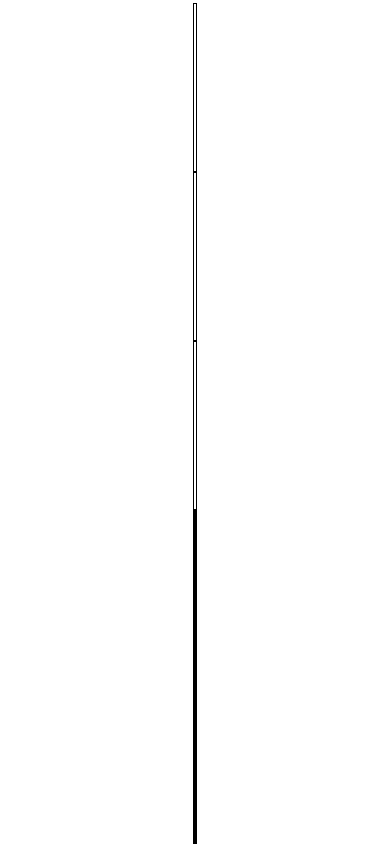
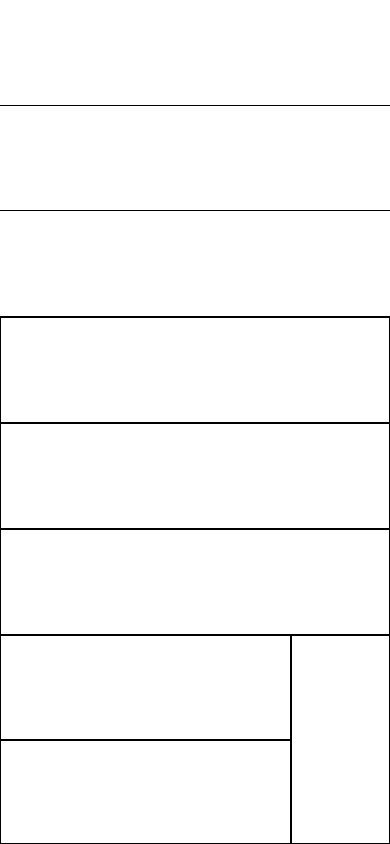
Before and after one commit to Katakuranatsumi/React-RPNCalc, a React Native app: screen / in a window 390 px wide. Built offline with nearby package versions, Linux system fonts and the light colour scheme.

Commit message:
2018年1月24日 基本となるViewの構築

```diff
--- a/App.js
+++ b/App.js
@@ -1,12 +1,14 @@
 import React from 'react';
 import { StyleSheet, Text, View, Platform, StatusBar } from 'react-native';
+
+const STATUSBAR_HEIGHT = Platform.OS == 'ios' ? 20 : StatusBar.currentHeight;
 
 export default class App extends React.Component {
   render() {
     return (
       <View style={styles.container}>
         {/* 結果を表示するView */}
-        <View style={styles.result}>
+        <View style={styles.results}>
         <View style={styles.resultLine}></View>
         <View style={styles.resultLine}></View>
         <View style={styles.resultLine}></View>
@@ -33,8 +35,7 @@ const styles = StyleSheet.create({
   container: {
    flex: 1,
    backgroundColor: '#fff',
-   alignItems: 'center',
-   justifyContent: 'center',
+   paddingTop: STATUSBAR_HEIGHT,
   },
 // 結果を表示する領域と、1つずつの行のスタイル
   results: {
```
